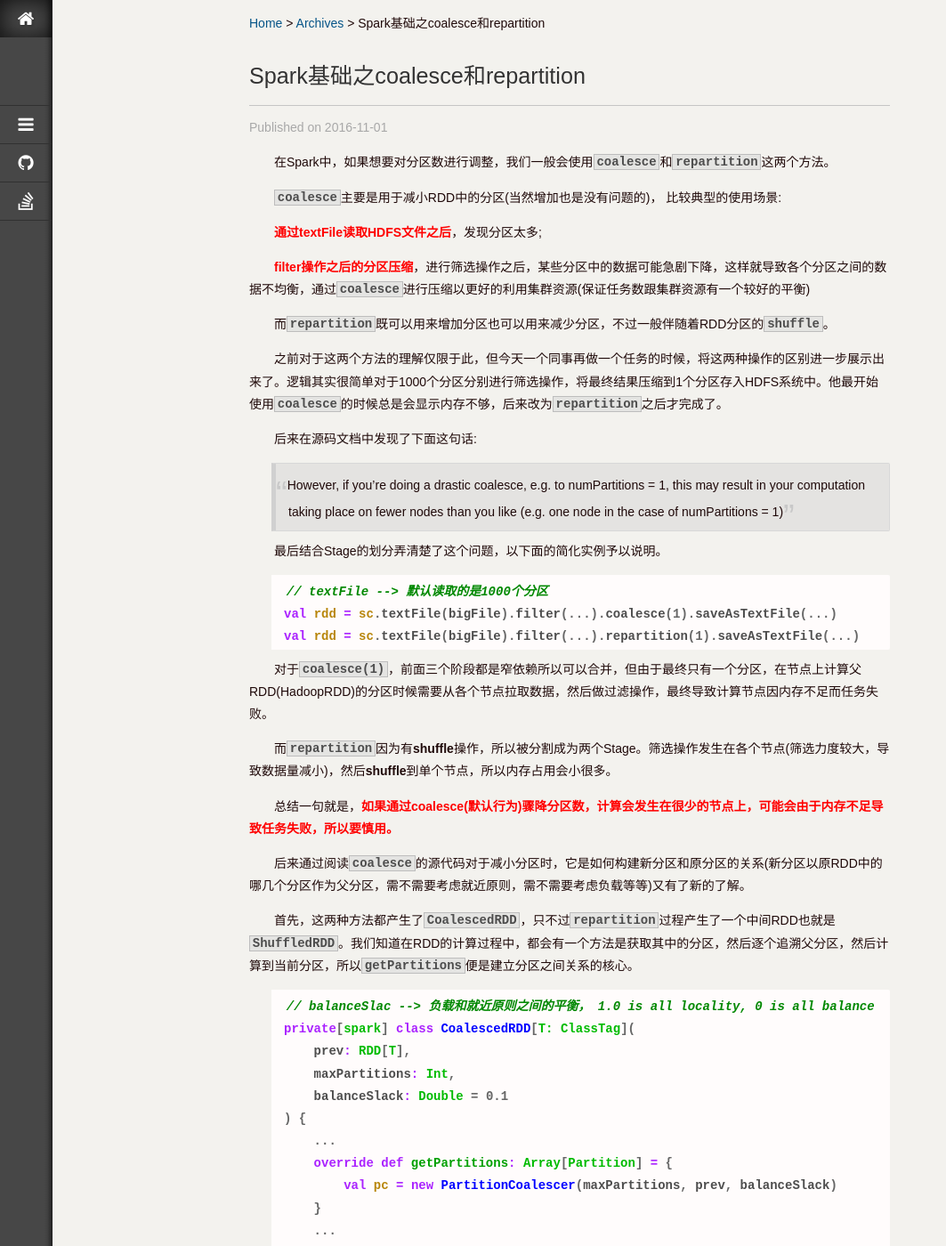
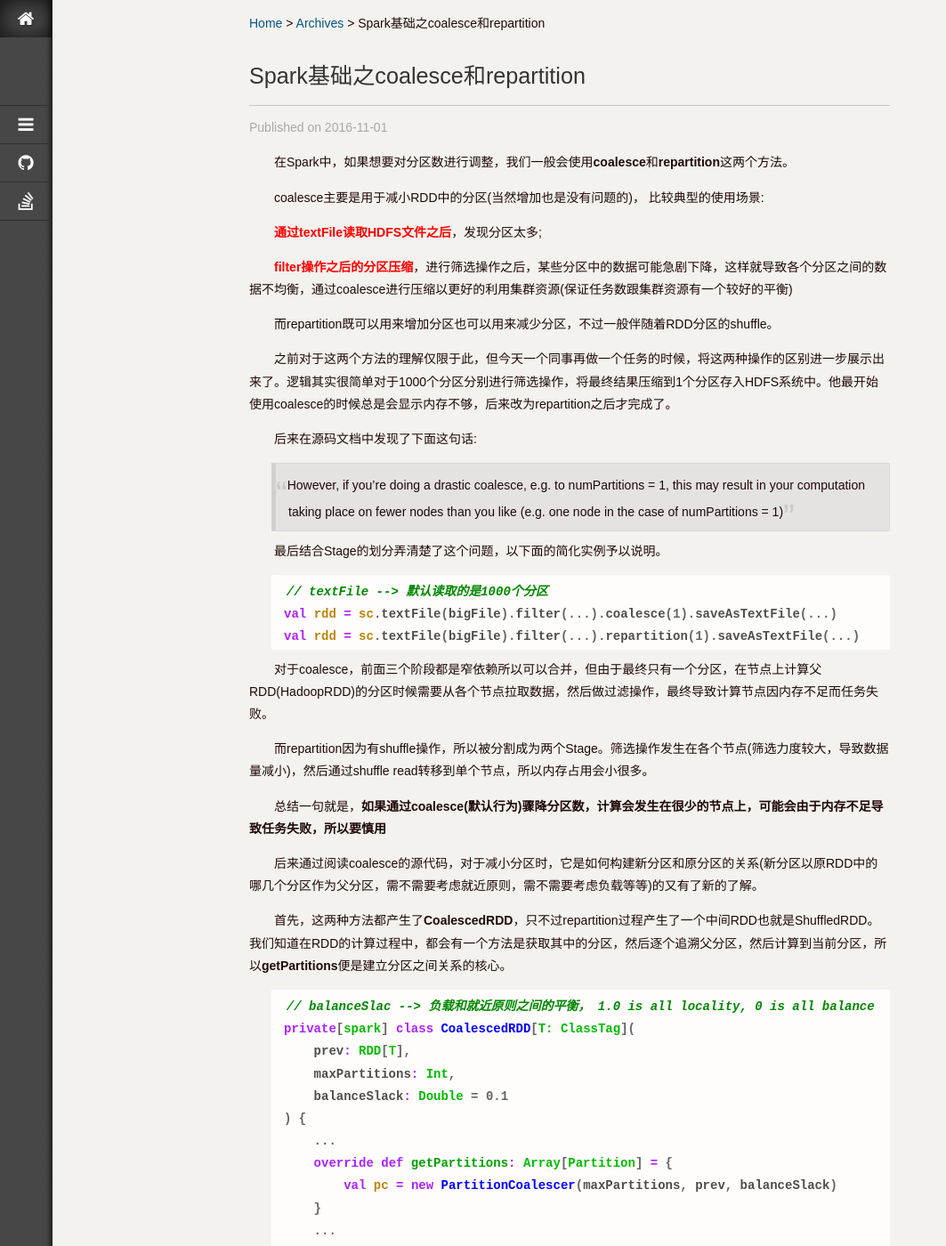
Before and after one commit to jacoffee/jacoffee.github.io, a Jekyll site: the page built from _posts/2016-11-01-spark-basics-coalesce-repartition.md, in a window 1280 px wide and 1400 px high. Shown: the whole window at 89% size, without its empty margins (0-1063 px from the left). Built offline with Jekyll 4.4.1, drawn with Linux system fonts in a browser that asks for light colours; nearby versions of some CDN libraries; library files that are not in the unit come from our copies; Markdown is read by kramdown in place of the engine named in the settings; comment, search, counter and statistics services are not loaded; some of the changed text lies outside the part shown.

Commit message:
format change

````diff
--- a/_posts/2016-11-01-spark-basics-coalesce-repartition.md
+++ b/_posts/2016-11-01-spark-basics-coalesce-repartition.md
@@ -10,18 +10,18 @@
 keywords: [哈希分区，默认并发度, balls-into-bin, 随机负载选择]
 ---
 
-在Spark中，如果想要对分区数进行调整，我们一般会使用**`coalesce`**和**`repartition`**这两个方法。
+在Spark中，如果想要对分区数进行调整，我们一般会使用**coalesce**和**repartition**这两个方法。
 
-**`coalesce`**主要是用于减小RDD中的分区(当然增加也是没有问题的)，
+coalesce主要是用于减小RDD中的分区(当然增加也是没有问题的)，
 比较典型的使用场景:
 
 + <b style="color:red">通过textFile读取HDFS文件之后</b>，发现分区太多;
 
-+ <b style="color:red">filter操作之后的分区压缩</b>，进行筛选操作之后，某些分区中的数据可能急剧下降，这样就导致各个分区之间的数据不均衡，通过**`coalesce`**进行压缩以更好的利用集群资源(保证任务数跟集群资源有一个较好的平衡)
++ <b style="color:red">filter操作之后的分区压缩</b>，进行筛选操作之后，某些分区中的数据可能急剧下降，这样就导致各个分区之间的数据不均衡，通过coalesce进行压缩以更好的利用集群资源(保证任务数跟集群资源有一个较好的平衡)
 
-而**`repartition`**既可以用来增加分区也可以用来减少分区，不过一般伴随着RDD分区的**`shuffle`**。
+而repartition既可以用来增加分区也可以用来减少分区，不过一般伴随着RDD分区的shuffle。
 
-之前对于这两个方法的理解仅限于此，但今天一个同事再做一个任务的时候，将这两种操作的区别进一步展示出来了。逻辑其实很简单对于1000个分区分别进行筛选操作，将最终结果压缩到1个分区存入HDFS系统中。他最开始使用**`coalesce`**的时候总是会显示内存不够，后来改为**`repartition`**之后才完成了。
+之前对于这两个方法的理解仅限于此，但今天一个同事再做一个任务的时候，将这两种操作的区别进一步展示出来了。逻辑其实很简单对于1000个分区分别进行筛选操作，将最终结果压缩到1个分区存入HDFS系统中。他最开始使用coalesce的时候总是会显示内存不够，后来改为repartition之后才完成了。
 
 后来在源码文档中发现了下面这句话:
 
@@ -35,15 +35,15 @@
 val rdd = sc.textFile(bigFile).filter(...).repartition(1).saveAsTextFile(...)
 ```
 
-对于**`coalesce(1)`**，前面三个阶段都是窄依赖所以可以合并，但由于最终只有一个分区，在节点上计算父RDD(HadoopRDD)的分区时候需要从各个节点拉取数据，然后做过滤操作，最终导致计算节点因内存不足而任务失败。
+对于coalesce，前面三个阶段都是窄依赖所以可以合并，但由于最终只有一个分区，在节点上计算父RDD(HadoopRDD)的分区时候需要从各个节点拉取数据，然后做过滤操作，最终导致计算节点因内存不足而任务失败。
 
-而**`repartition`**因为有**shuffle**操作，所以被分割成为两个Stage。筛选操作发生在各个节点(筛选力度较大，导致数据量减小)，然后**shuffle**到单个节点，所以内存占用会小很多。
+而repartition因为有shuffle操作，所以被分割成为两个Stage。筛选操作发生在各个节点(筛选力度较大，导致数据量减小)，然后通过shuffle read转移到单个节点，所以内存占用会小很多。
 
-总结一句就是，<b style="color:red">如果通过coalesce(默认行为)骤降分区数，计算会发生在很少的节点上，可能会由于内存不足导致任务失败，所以要慎用。</b>
+总结一句就是，**如果通过coalesce(默认行为)骤降分区数，计算会发生在很少的节点上，可能会由于内存不足导致任务失败，所以要慎用**
 
-后来通过阅读**`coalesce`**的源代码对于减小分区时，它是如何构建新分区和原分区的关系(新分区以原RDD中的哪几个分区作为父分区，需不需要考虑就近原则，需不需要考虑负载等等)又有了新的了解。
+后来通过阅读coalesce的源代码，对于减小分区时，它是如何构建新分区和原分区的关系(新分区以原RDD中的哪几个分区作为父分区，需不需要考虑就近原则，需不需要考虑负载等等)的又有了新的了解。
 
-首先，这两种方法都产生了**`CoalescedRDD`**，只不过**`repartition`**过程产生了一个中间RDD也就是**`ShuffledRDD`**。我们知道在RDD的计算过程中，都会有一个方法是获取其中的分区，然后逐个追溯父分区，然后计算到当前分区，所以**`getPartitions`**便是建立分区之间关系的核心。
+首先，这两种方法都产生了**CoalescedRDD**，只不过repartition过程产生了一个中间RDD也就是ShuffledRDD。我们知道在RDD的计算过程中，都会有一个方法是获取其中的分区，然后逐个追溯父分区，然后计算到当前分区，所以**getPartitions**便是建立分区之间关系的核心。
 
 ```scala
 // balanceSlac --> 负载和就近原则之间的平衡， 1.0 is all locality, 0 is all balance
@@ -71,15 +71,15 @@
 }
 ```
 
-**`CoalescedRDD`**构建的过程中，会生成M个**`PartitionGroup`**，然后把原来的Partition按照规则放入`PartitionGroup`中，实际上**`PartitionGroup`**对应的就是新生成的CoalesceRDD中的一个Partition，只不过它依赖父RDD中的多个Partition，也就是计算的时候从<b style="color:red">固定个父RDD的Partition中取数据(窄依赖)</b>。
+CoalescedRDD构建的过程中，会生成M个PartitionGroup，然后把原来的Partition按照规则放入PartitionGroup中，实际上PartitionGroup对应的就是新生成的CoalesceRDD中的一个Partition，只不过它依赖父RDD中的多个Partition，也就是计算的时候从固定个父RDD的Partition中取数据(窄依赖)。
 
-而这种实现包含了一个重要的算法[balls-into-bins](https://en.wikipedia.org/wiki/Balls_into_bins) -- 它解决的是将m个球放入n个盒子。每一次，我们会将一个球放入到其中一个盒子中。当所有的球都在盒子中了，汇总每个盒子中球的个数，这个数字也称为<b style="color:red">该盒子的负载</b>，我们要得出的结论是单个盒子中最大的负载是多少？
+而这种实现包含了一个重要的算法[balls-into-bins](https://en.wikipedia.org/wiki/Balls_into_bins) -- 它解决的是将m个球放入n个盒子。每一次，我们会将一个球放入到其中一个盒子中。当所有的球都在盒子中了，汇总每个盒子中球的个数，这个数字也称为该盒子的负载，我们要得出的结论是单个盒子中最大的负载是多少？
 
-对应来看就是现有**`prev.partitions.size`**个分区，我们产生**`math.min(prev.partitions.size, maxPartitions)`**个分区组(盒子)。然后将这些分区放进去，放的时候需要在两个原则之间进行权衡: <b style="color:red">就近原则(locality) 和 负载均衡(load balance)</b>。也就是说如果PartitionGroup在**server A**，有一个待放入的Partition也在**server A**上，如果从就近原则考虑应该放在**server A**，但如果此时**server A**的负载已经很重，我们需要找出其它负载较小的ParttitionGroup然后放进去。
+对应来看就是现有prev.partitions.size个分区，我们产生math.min(prev.partitions.size, maxPartitions)个分区组(盒子)。然后将这些分区放进去，放的时候需要在两个原则之间进行权衡: 就近原则(locality)和负载均衡(load balance)。也就是说如果PartitionGroup在**server A**，有一个待放入的Partition也在**server A**上，如果从就近原则考虑应该放在**server A**，但如果此时**server A**的负载已经很重，我们需要找出其它负载较小的ParttitionGroup然后放进去。
 
-首先，目标分区数**targetLen**(PartitionGroup的组数)是<b style="color:red">原RDD分区数和传入的分区数之间的最小值</b>`setupGroups(math.min(prev.partitions.length, maxPartitions))`
+首先，目标分区数**targetLen**(PartitionGroup的组数)是原RDD分区数和传入的分区数之间的最小值。
 
-<b class="highlight">(1) 产生PartitionGroup -- **CoalescedRDD.setupGroups**</b>
+<b class="highlight">(1) 产生PartitionGroup -- CoalescedRDD.setupGroups</b>
 
 因为分组是就近原则和负载均衡的一个权衡，所以首先会获取父RDD中每一个分区的最优计算位置。
 
@@ -108,8 +108,9 @@
  def setupGroups(targetLen: Int) {
     val expectedCoupons2 = 2 * (math.log(targetLen) * targetLen + targetLen + 0.5).toInt
 
-    // 每遇到一个host地址，就新增一个PartitionGroup；如果尝试次数结束之后， PartitionGroup还是不够，则在之前的host上再增加PartitionGroup，然后将Partition放进去
-    所以在setGroups过程有些Partition就已经提前被放进去了，所以后面才会有负载的考虑
+    // 每遇到一个host地址，就新增一个PartitionGroup；如果尝试次数结束之后，
+    // PartitionGroup还是不够，则在之前的host上再增加PartitionGroup，然后将Partition放进去
+    // 所以在setGroups过程有些Partition就已经提前被放进去了，所以后面才会有负载的考虑
     while (numCreated < targetLen && tries < expectedCoupons2) {
        ....
     }
@@ -121,7 +122,7 @@
 ```
 
 
-<b class="highlight">(2) 将Partition放入PartitionGroup中 -- **CoalescedRDD.throwBalls()**</b>
+<b class="highlight">(2) 将Partition放入PartitionGroup中 -- CoalescedRDD.throwBalls()</b>
 
 如果父RDD的分区没有优先位置(`noLocality=true`)
 
@@ -159,7 +160,7 @@
 
 <b class="highlight">(3) 计算时的逻辑 </b>
 
-因为**`coalesce`**形成的是窄依赖，新RDD分区计算的时候就需要取原RDD中对应的分区(即PartitionGroup中对应的分区)。
+因为coalesce形成的是窄依赖，新RDD分区计算的时候就需要取原RDD中对应的分区(即PartitionGroup中对应的分区)。
 
 ```scala
 override def getPartitions: Array[Partition] = {
````
